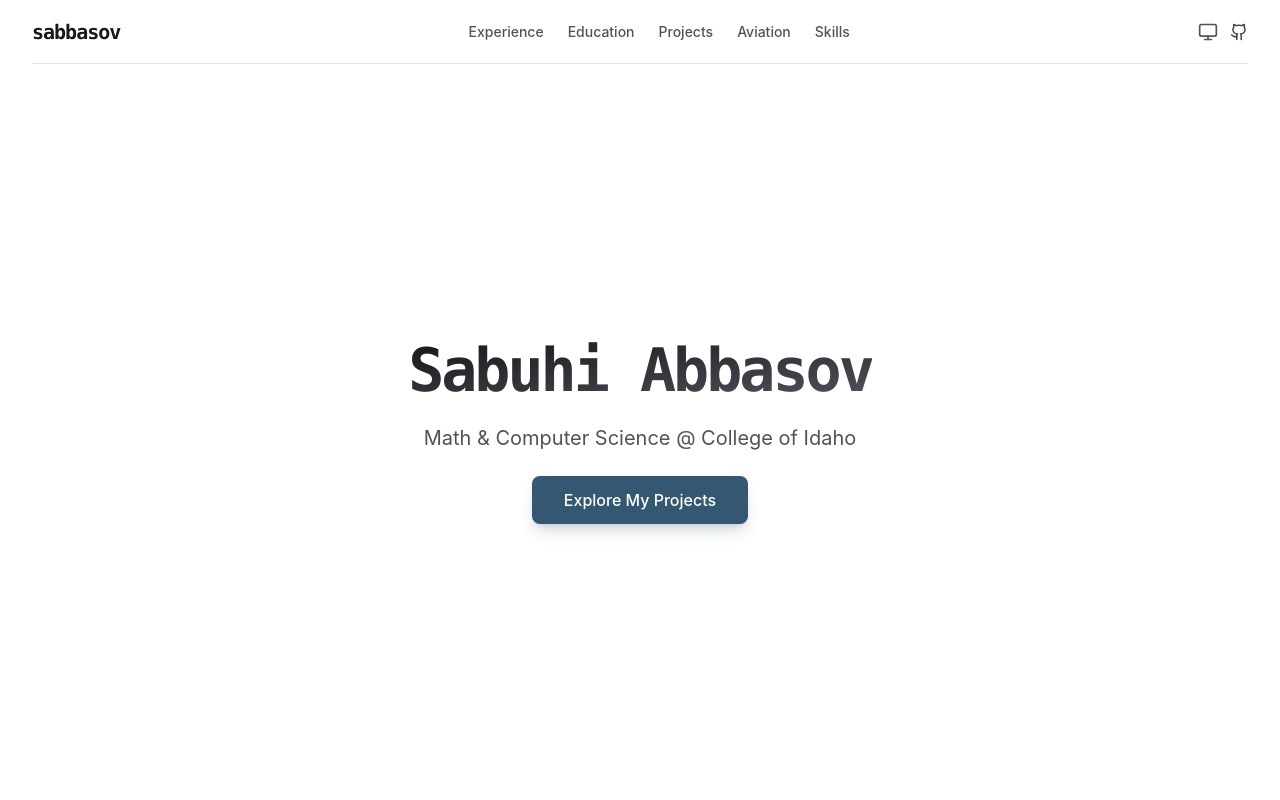
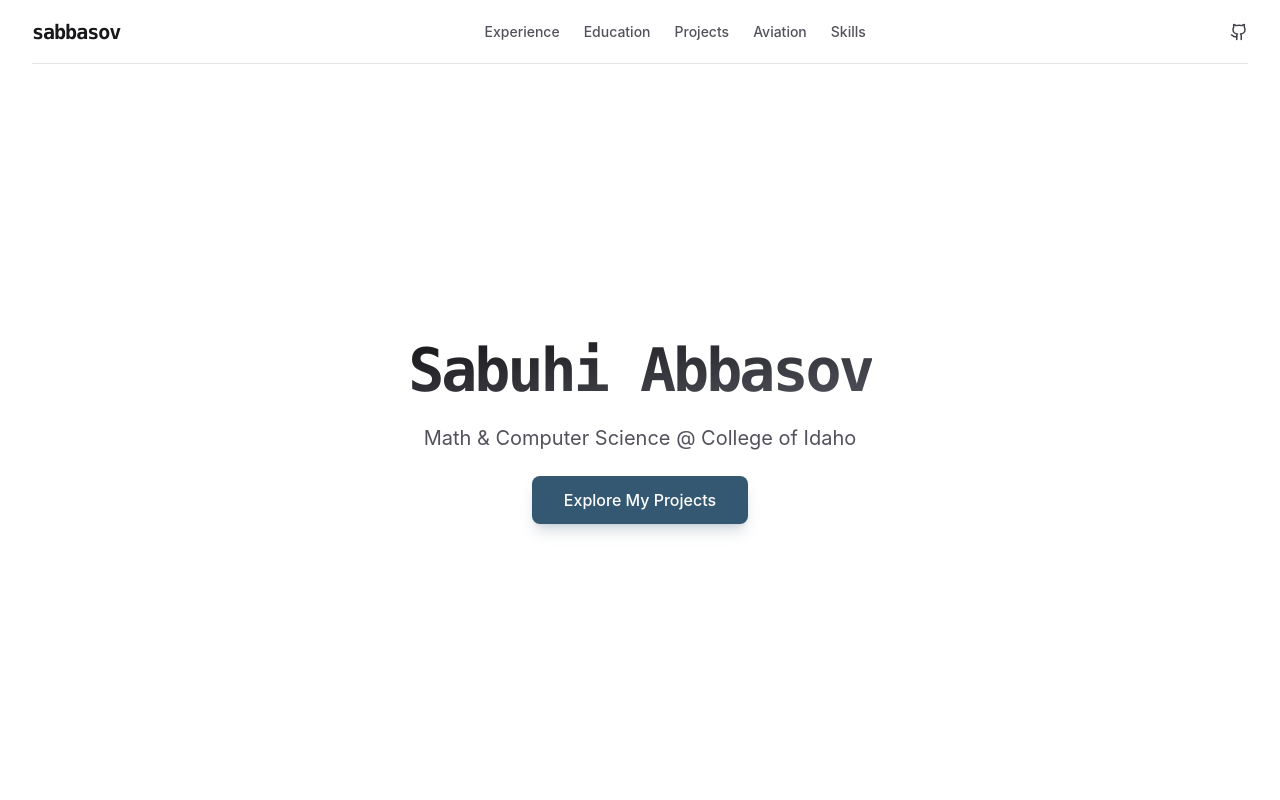
Before and after one commit to sabbasov/sabbasov.com, a Next.js app: page / in a window 1280 px wide. Shown: the top 800 px of the page. Built offline with nearby package versions, Linux system fonts and the light colour scheme.

Commit message:
take off the theme toggle

```diff
--- a/app/components/header.tsx
+++ b/app/components/header.tsx
@@ -44,13 +44,13 @@ const Header = () => {
               ))}
             </nav>
             <div className="hidden md:flex items-center gap-3">
-              <ThemeToggle />
+              {/* <ThemeToggle /> */}
               <a href="https://github.com/sabbasov/sabbasov.com" target="_blank" rel="noopener noreferrer" className="flex items-center gap-2 text-zinc-700 dark:text-zinc-300 hover:text-blue-600 dark:hover:text-blue-400 transition-colors duration-300">
                 <Github size={18} />
               </a>
             </div>
             <div className="flex items-center gap-4 md:hidden">
-              <ThemeToggle />
+              {/* <ThemeToggle /> */}
               <button
                 onClick={() => setIsOpen(!isOpen)}
                 className="text-zinc-600 dark:text-zinc-400"
```
